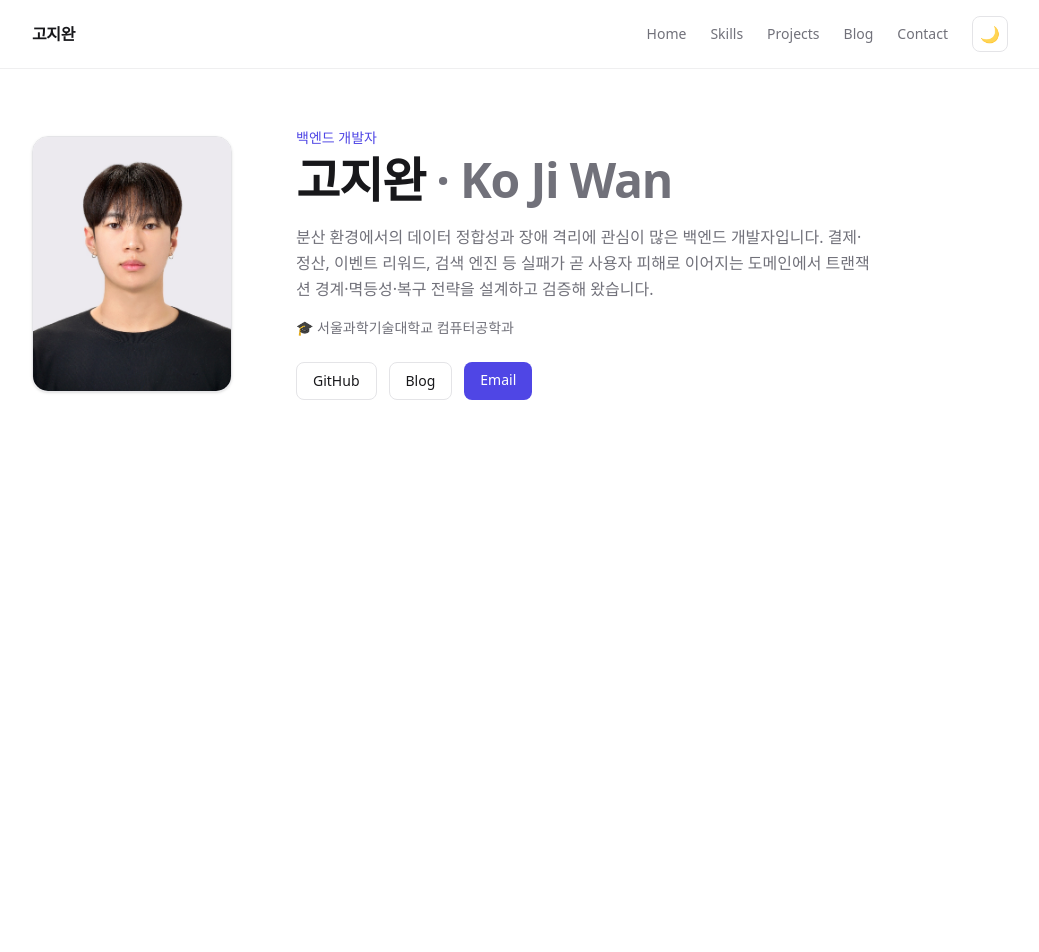
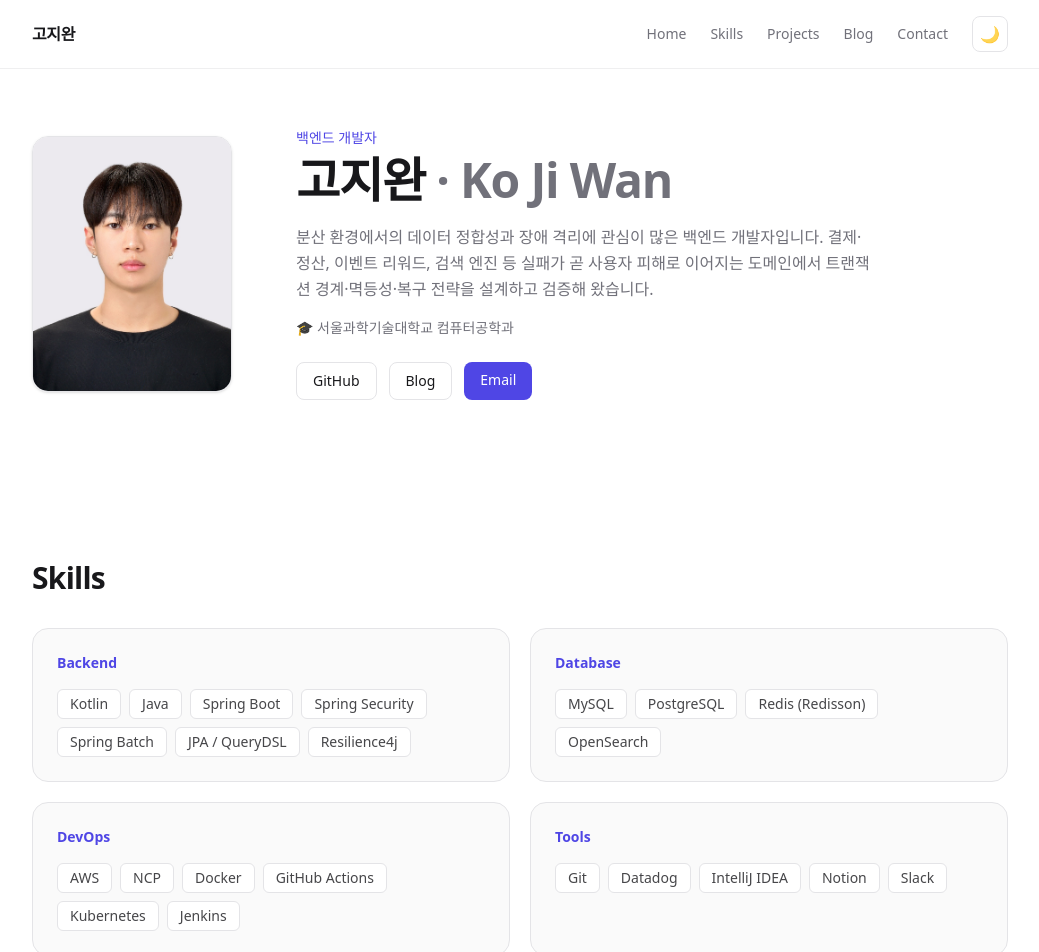
Before and after one commit to maruhxn/portfolio, a Next.js app: page / in a window 1280 px wide. Shown: the top 952 px of the page, without its empty margins (120-1159 px from the left). Before the commit the page ends 800 px from the top, so only its background shows below. Built offline with nearby package versions, Linux system fonts and the light colour scheme; a web font is replaced by a local one.

Commit message:
feat: Skills 섹션

```diff
--- a/app/page.tsx
+++ b/app/page.tsx
@@ -1,5 +1,6 @@
 import { Nav } from "@/components/nav";
 import { Hero } from "@/components/sections/hero";
+import { Skills } from "@/components/sections/skills";
 
 export default function Home() {
   return (
@@ -7,6 +8,7 @@ export default function Home() {
       <Nav />
       <main>
         <Hero />
+        <Skills />
       </main>
     </>
   );
--- /dev/null
+++ b/components/sections/skills.tsx
@@ -0,0 +1,21 @@
+import { skillCategories } from "@/content/skills";
+
+export function Skills() {
+  return (
+    <section id="skills" className="mx-auto max-w-5xl px-6 py-20">
+      <h2 className="text-2xl font-bold tracking-tight md:text-3xl">Skills</h2>
+      <div className="mt-8 grid gap-5 sm:grid-cols-2">
+        {skillCategories.map((c) => (
+          <div key={c.name} className="rounded-2xl border border-border bg-card p-6">
+            <h3 className="text-sm font-semibold text-accent">{c.name}</h3>
+            <ul className="mt-4 flex flex-wrap gap-2">
+              {c.items.map((s) => (
+                <li key={s} className="rounded-md border border-border bg-background px-3 py-1 text-sm text-foreground/80">{s}</li>
+              ))}
+            </ul>
+          </div>
+        ))}
+      </div>
+    </section>
+  );
+}
```
